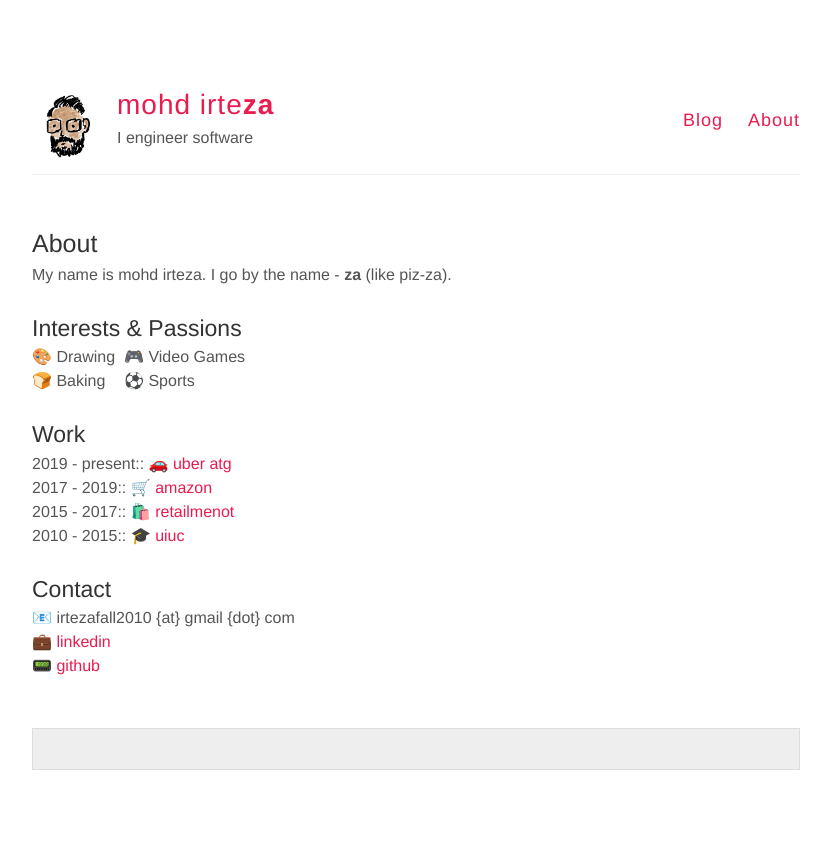
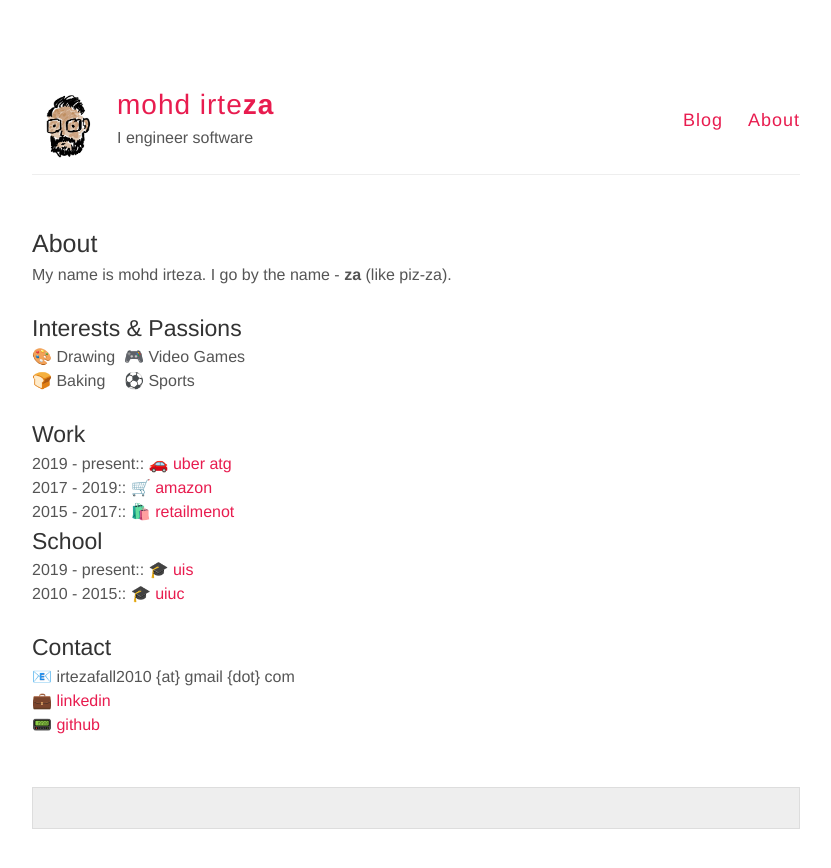
Before and after one commit to maybeiambatman/maybeiambatman.github.io, a Jekyll site: the page built from about.md, in a window 1280 px wide. Shown: the top 868 px of the page, without its empty margins (224-1055 px from the left). Built offline with Jekyll 4.4.1, drawn with Linux system fonts in a browser that asks for light colours.

Commit message:
Update school information.

```diff
--- a/about.md
+++ b/about.md
@@ -25,6 +25,9 @@ My name is mohd irteza. I go by the name - <b>za</b> (like piz-za).<br/><br/>
 2019 - present:: 🚗 [uber atg](https://www.uber.com/us/en/atg/)<br/>
 2017 - 2019:: 🛒 [amazon](https://www.amazon.com/)<br/>
 2015 - 2017:: 🛍️ [retailmenot](https://www.retailmenot.com/)<br/>
+
+## School
+2019 - present:: 🎓 [uis](https://www.uis.edu/)<br/>
 2010 - 2015:: 🎓 [uiuc](https://www.illinois.edu/)<br/><br/>
 
 ## Contact
```
